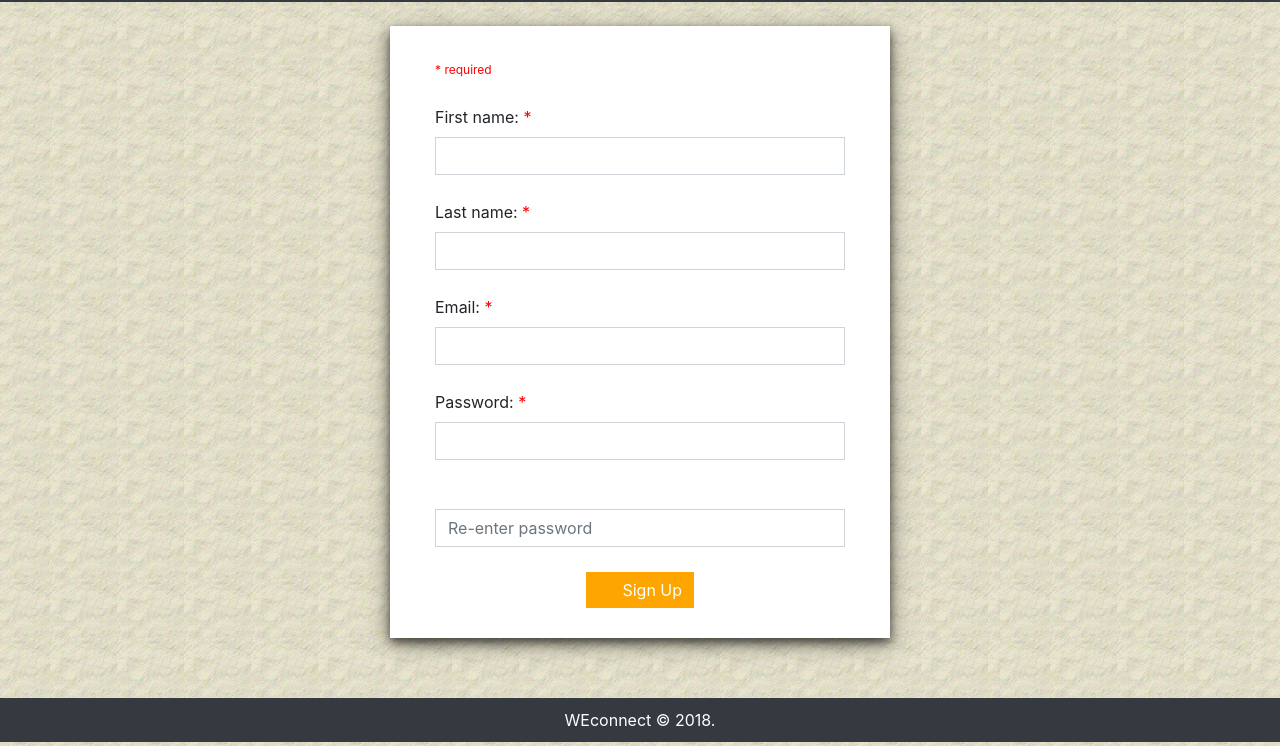
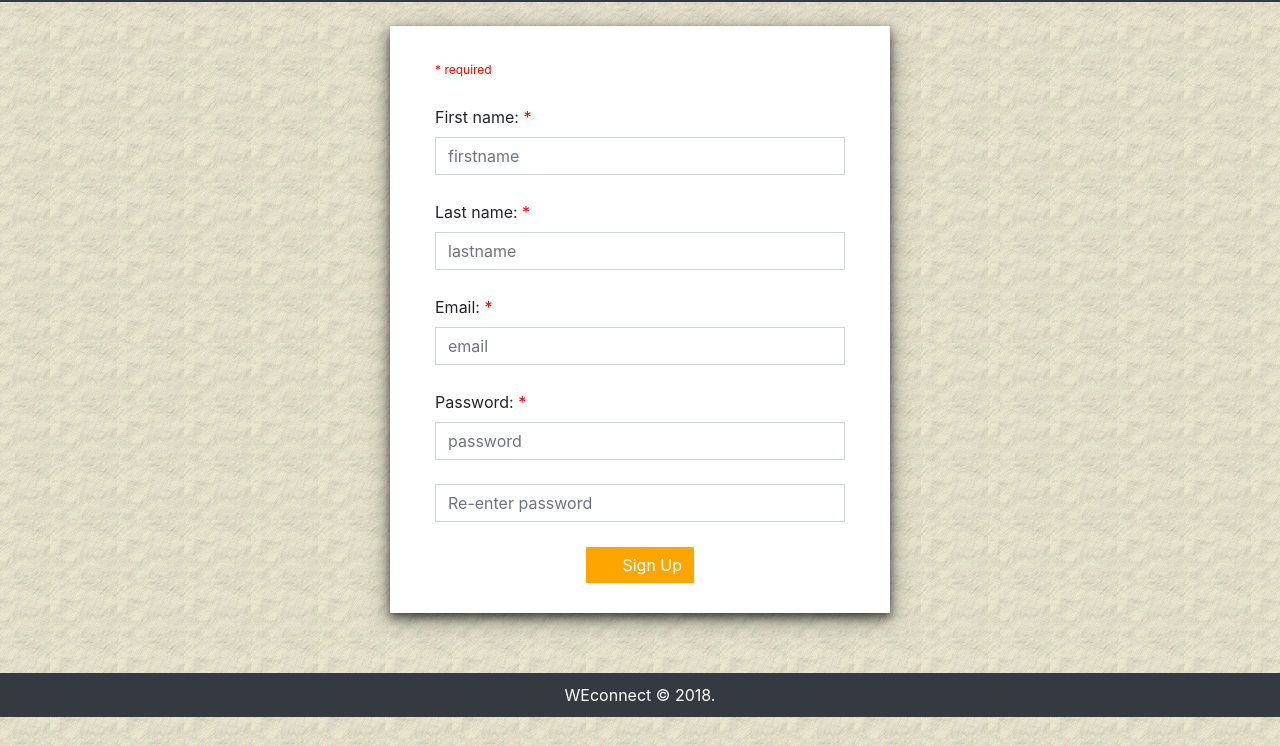
Before and after one commit to hanzSvecu/BT-CI, a plain HTML site: page template/signup.html in a window 1280 px wide. Shown: the part 54-800 px from the top of the page. Drawn offline with nearby package versions, Linux system fonts and the light colour scheme.

Commit message:
Add placeholder to signup form fields

```diff
--- a/template/signup.html
+++ b/template/signup.html
@@ -40,21 +40,19 @@
 				<span class="small red">* required</span>
 				<div class="form-group">
 					<label for="firstname">First name: <span class="red">*</span></label>
-					<input type="text" class="form-control" id="firstname" name="firstname" required>
+					<input type="text" class="form-control" id="firstname" placeholder="firstname" name="firstname" required>
 				</div>
 				<div class="form-group">
 					<label for="lastname">Last name: <span class="red">*</span></label>
-					<input type="text" class="form-control" id="lastname" name="lastname" required>
+					<input type="text" class="form-control" id="lastname" placeholder="lastname" name="lastname" required>
 				</div>
 				<div class="form-group">
 					<label for="email">Email: <span class="red">*</span></label>
-					<input type="email" class="form-control" id="email" name="email">
+					<input type="email" class="form-control" id="email" placeholder="email" name="email" required>
 				</div>
 				<div class="form-group">
 					<label for="pwd">Password: <span class="red">*</span></label>
-					<input type="password" class="form-control" id="pwd" name="pswd" required>
-				</div>
-				<div class="form-group">
+					<input type="password" class="form-control" id="pwd" placeholder="password" name="pswd" required>
 					<label for="repwd"></label>
 					<input type="password" class="form-control" id="pwd" placeholder="Re-enter password" name="repswd" required>
 				</div>
```
